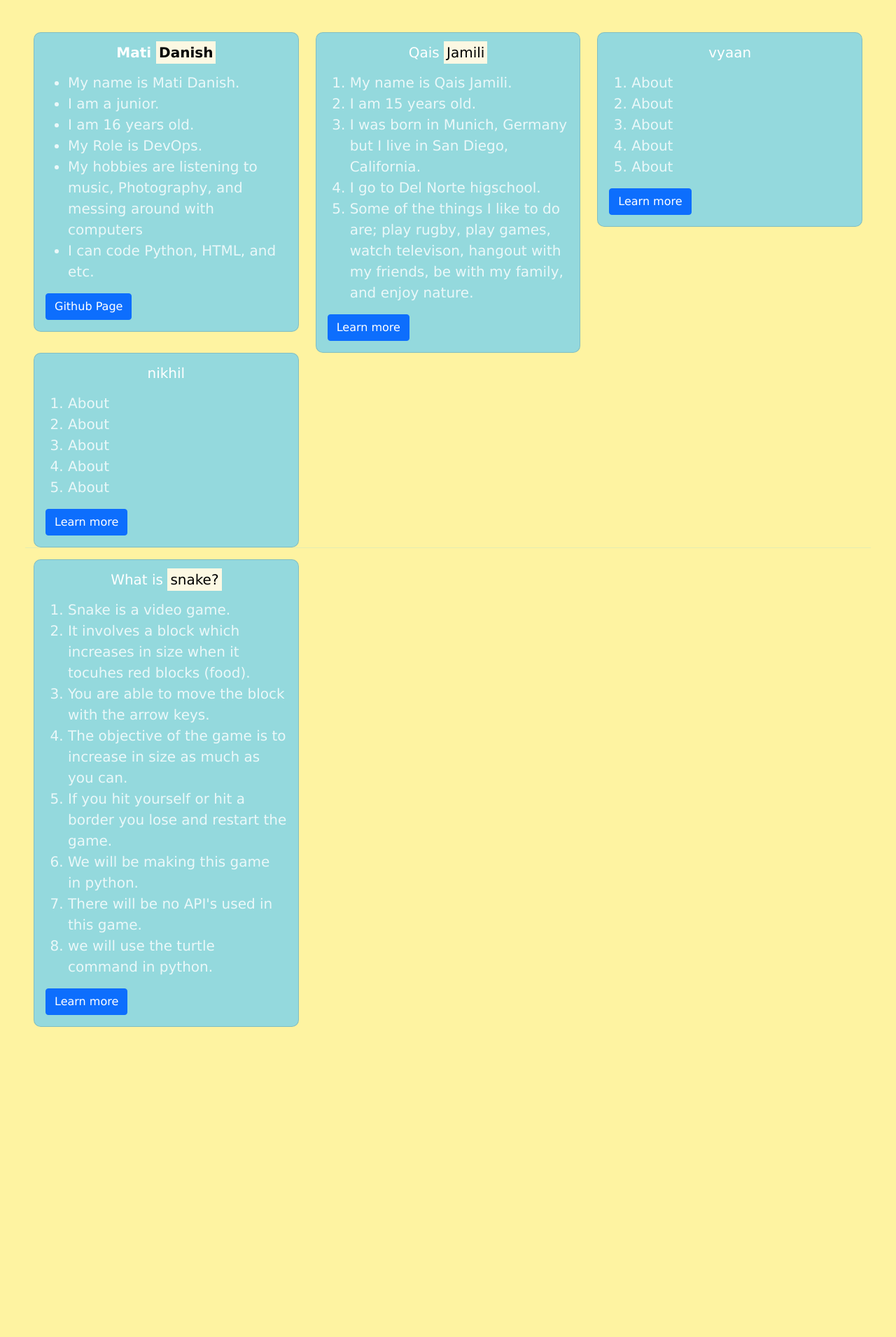
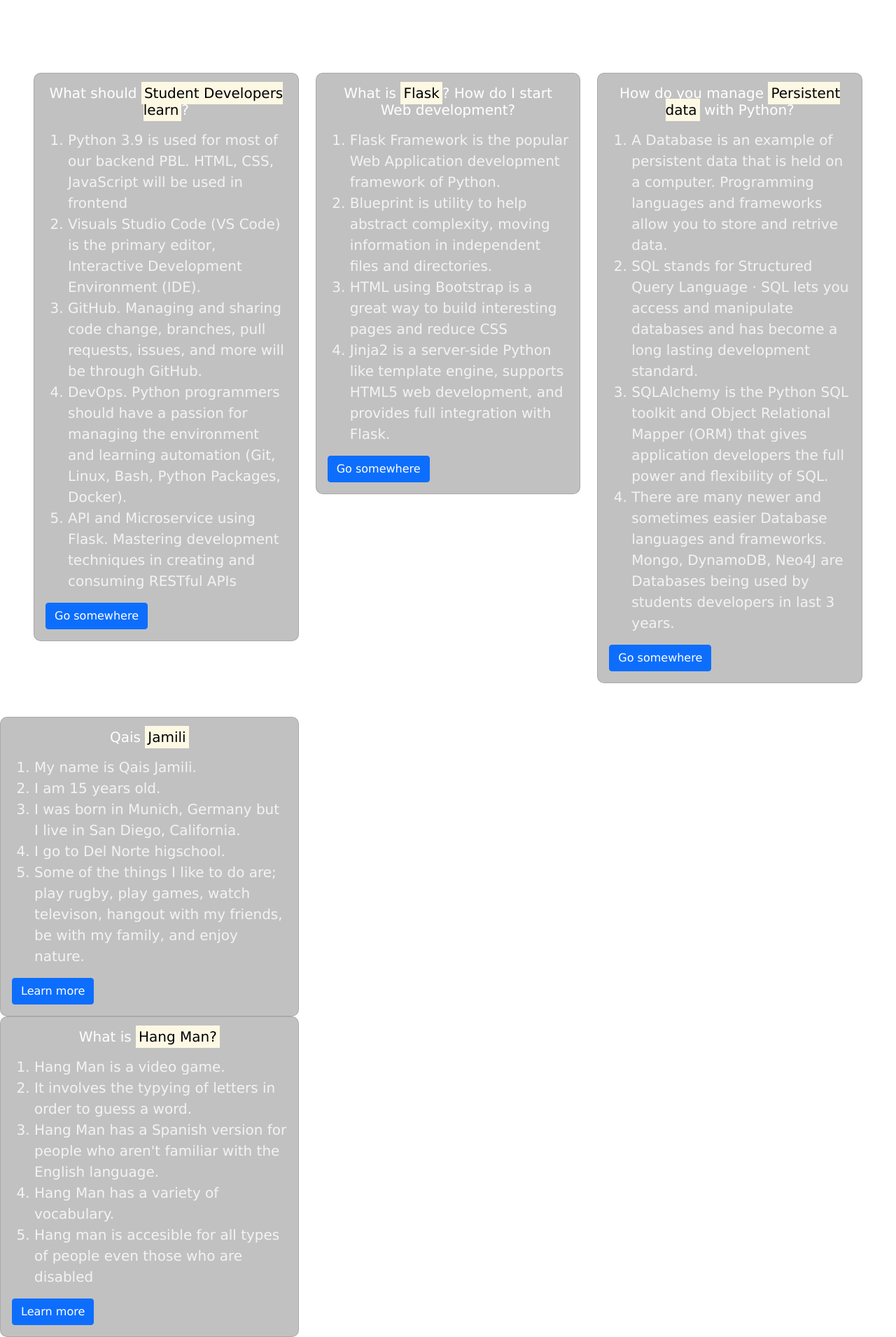
Before and after one commit to hsinaDitaM/MVQN, a Flask app: page / in a window 1280 px wide. Shown: the part 76-1986 px from the top of the page at 70% size. Before the commit the page ends 1543 px from the top, so only its background shows below. Run offline with Flask 2, Linux system fonts and the light colour scheme.

Commit message:
qetqetqet

```diff
--- a/templates/index.html
+++ b/templates/index.html
@@ -4,13 +4,23 @@
 {% block body %}
     <!-- Start of body content specific to page -->
     <style>
+        body {
+          background-color: #ffffff00;
+        }
         .card {
-          background-color: rgb(148, 217, 221);
+          background-color: rgb(193, 193, 193);
           border-radius: 10px;
         }
+
         h5 {
           color: white;
           text-align: center;
+        }
+
+        p {
+            color: rgba(255, 255, 255, 0.808);
+          font-family: verdana;
+          font-size: 20px;
         }
         li{
             color: rgba(255, 255, 255, 0.808);
@@ -22,43 +32,63 @@
           font-family: verdana;
           font-size: 20px;
         }
-        body {
-            background-color: rgb(254, 243, 161);
-            max-width: 100vw;
-            max-height: 100vh;
-            background-size: cover;
-        }
-        hr {
-            color: rgb(148, 217, 221);
-        }
-        h1 {
-          color: rgb(148, 217, 221);
-          text-align: right;
-        }
-        h2{
-        color:rgba(148, 217, 221, 0);
-    }
     </style>
-    <div class="px-5">
-        <h2>_</h2>
+    <div class="px-5 py-5 mx-auto">
+        <h1 class="text-white"><strong>MVQN</strong></h1>
         <div class="row">
             <div class="col-4">
                 <div class="card">
                     <img class="card-img-top" src="{{ url_for('static', filename='assets/python.jpeg') }}" alt="Python Development" height="0">
                     <div class="card-body">
-                    <h5 class="card-title"><b>Mati <mark>Danish</mark></b></h5>
+                    <h5 class="card-title">What should <mark>Student Developers learn</mark>?</h5>
                     <p class="card-text">
-                        <ul>
-                            <li>My name is Mati Danish.</li>
-                            <li>I am a junior.</li>
-                            <li>I am 16 years old.</li>
-                            <li>My Role is DevOps.</li>
-                            <li>My hobbies are listening to music, Photography, and messing around with computers</li>
-                            <li>I can code Python, HTML, and etc.</li>
-                        </ul>
+                        <ol>
+                            <li>Python 3.9 is used for most of our backend PBL. HTML, CSS, JavaScript will be used in frontend</li>
+                            <li>Visuals Studio Code (VS Code) is the primary editor, Interactive Development Environment (IDE).</li>
+                            <li>GitHub.  Managing and sharing code change, branches, pull requests, issues, and more will be through GitHub.</li>
+                            <li>DevOps. Python programmers should have a passion for managing the environment and learning automation (Git, Linux, Bash, Python Packages, Docker).</li>
+                            <li>API and Microservice using Flask.  Mastering development techniques in creating and consuming RESTful APIs</li>
+                        </ol>
                     </p>
-                    <a href="https://github.com/hsinaDitaM" class="btn btn-primary">Github Page</a>
+                    <a href="#" class="btn btn-primary">Go somewhere</a>
                     </div>
+                </div>
+            </div>
+            <div class="col-4">
+                <div class="card">
+                    <img class="card-img-top" src="{{ url_for('static', filename='assets/flask.png') }}" alt="Flask Development" height="0">
+                    <div class="card-body">
+                    <h5 class="card-title">What is <mark>Flask</mark>? How do I start Web development?</h5>
+                    <p class="card-text">
+                        <ol>
+                            <li>Flask Framework is the popular Web Application development framework of Python.</li>
+                            <li>Blueprint is utility to help abstract complexity, moving information in independent files and directories.</li>
+                            <li>HTML using Bootstrap is a great way to build interesting pages and reduce CSS</li>
+                            <li>Jinja2 is a server-side Python like template engine, supports HTML5 web development, and provides full integration with Flask.</li>
+                        </ol>
+                    </p>
+                    <a href="#" class="btn btn-primary">Go somewhere</a>
+                    </div>
+                </div>
+            </div>
+            <div class="col-4">
+                <div class="card">
+                    <img class="card-img-top" src="{{ url_for('static', filename='assets/pythondb.png') }}" alt="Backend and Persistence" height="0">
+                    <div class="card-body">
+                    <h5 class="card-title">How do you manage <mark>Persistent data</mark> with Python?</h5>
+                    <p class="card-text">
+                        <ol>
+                            <li>A Database is an example of persistent data that is held on a computer.  Programming languages and frameworks allow you to store and retrive data.</li>
+                            <li>SQL stands for Structured Query Language · SQL lets you access and manipulate databases and has become a long lasting development standard.</li>
+                            <li>SQLAlchemy is the Python SQL toolkit and Object Relational Mapper (ORM) that gives application developers the full power and flexibility of SQL.</li>
+                            <li>There are many newer and sometimes easier Database languages and frameworks.  Mongo, DynamoDB, Neo4J are Databases being used by students developers in last 3 years.</li>
+                        </ol>
+                    </p>
+                    <a href="#" class="btn btn-primary">Go somewhere</a>
+                    </div>
+                </div>
+            </div>
+
         </div>
     </div>
     <div class="col-4">
@@ -78,60 +108,21 @@
             <a href="#" class="btn btn-primary">Learn more</a>
             </div>
         </div>
-            </div>
-        <div class="col-4">
-            <div class="card">
-                <img class="card-img-top" src="{{ url_for('static', filename='assets/python.jpeg') }}" alt="Python Development" height="0">
-                <div class="card-body">
-                <h5 class="card-title">vyaan</mark></h5>
-                <p class="card-text">
-                    <ol>
-                        <li>About</li>
-                        <li>About</li>
-                        <li>About</li>
-                        <li>About</li>
-                        <li>About</li>
-                    </ol>
-                </p>
-                <a href="#" class="btn btn-primary">Learn more</a>
-                </div>
+
     </div>
 </div>
 <div class="col-4">
     <div class="card">
         <img class="card-img-top" src="{{ url_for('static', filename='assets/python.jpeg') }}" alt="Python Development" height="0">
         <div class="card-body">
-                <h5 class="card-title">nikhil</mark></h5>
+        <h5 class="card-title">What is <mark>Hang Man?</mark></h5>
         <p class="card-text">
             <ol>
-                        <li>About</li>
-                        <li>About</li>
-                        <li>About</li>
-                        <li>About</li>
-                        <li>About</li>
-                    </ol>
-                </p>
-                <a href="#" class="btn btn-primary">Learn more</a>
-                </div>
-            </div>
-        </div>
-        <hr>
-        <div class="col-4">
-            <div class="card">
-                <img class="card-img-top" src="{{ url_for('static', filename='assets/python.jpeg') }}" alt="Python Development" height="0">
-                <div class="card-body">
-                <h5 class="card-title">What is <mark>snake?</mark></h5>
-                <p class="card-text">
-                    <ol>
-                        <li>Snake is a video game.</li>
-                        <li>It involves a block which increases in size when it tocuhes red blocks (food).</li>
-                        <li>You are able to move the block with the arrow keys.</li>
-                        <li>The objective of the game is to increase in size as much as you can.</li>
-                        <li>If you hit yourself or hit a border you lose and restart the game.</li>
-                        <li>We will be making this game in python.</li>
-                        <li> There will be no API's used in this game.</li>
-                        <li> we will use the turtle command in python.</li>
-
+                <li>Hang Man is a video game.</li>
+                <li>It involves the typying of letters in order to guess a word.</li>
+                <li>Hang Man has a Spanish version for people who aren't familiar with the English language.</li>
+                <li>Hang Man has a variety of vocabulary.</li>
+                <li>Hang man is accesible for all types of people even those who are disabled</li>
             </ol>
         </p>
         <a href="#" class="btn btn-primary">Learn more</a>
```
Lines whose indentation alone changed are shown as unchanged.
